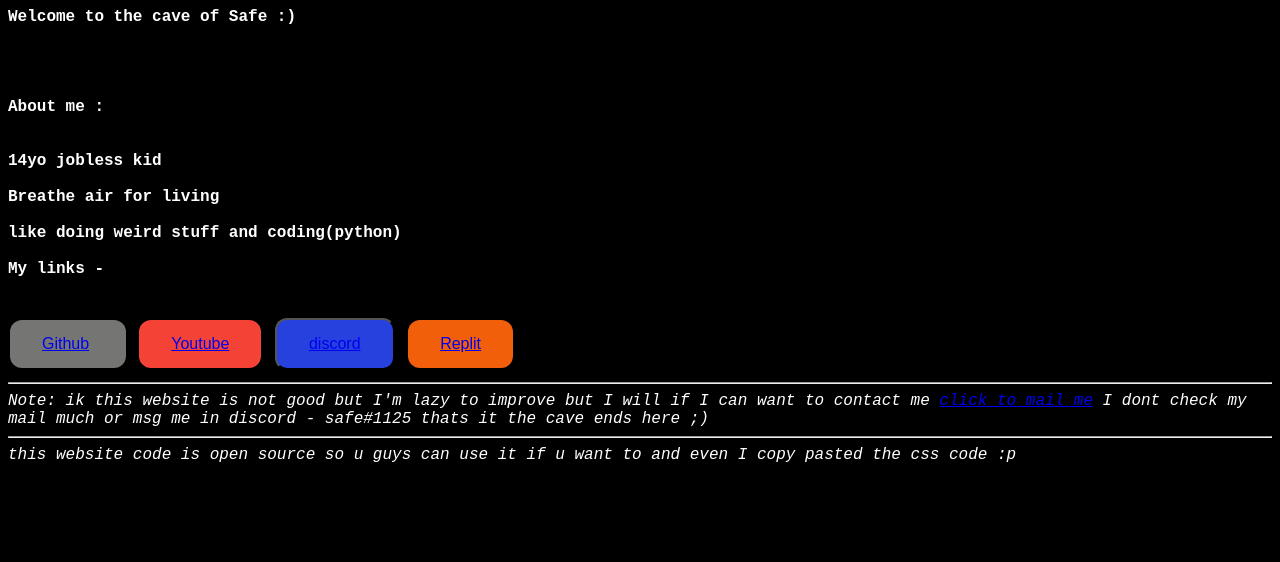
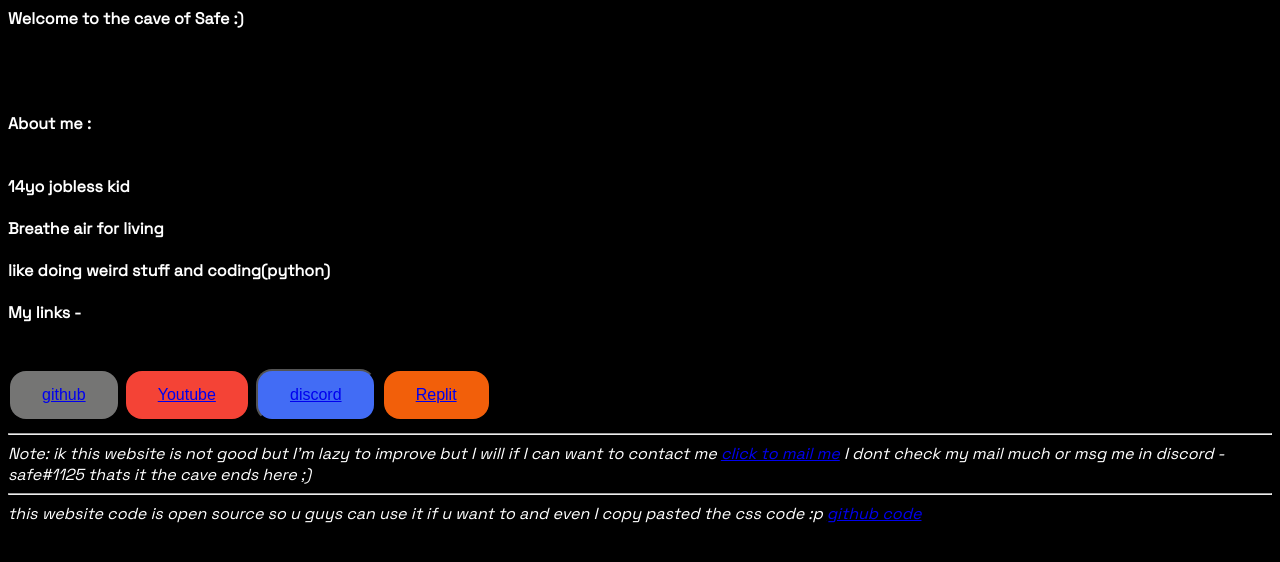
Before and after one commit to safe11811/website, a plain HTML site: page index.html in a window 1280 px wide. Drawn offline with Linux system fonts and the light colour scheme.

Commit message:
Update index.html

```diff
--- a/index.html
+++ b/index.html
@@ -1,16 +1,18 @@
 <!DOCTYPE html>
 <html lang="en">
 <head>
+<link rel="preconnect" href="https://fonts.googleapis.com">
+<link rel="preconnect" href="https://fonts.gstatic.com" crossorigin>
+<link href="https://fonts.googleapis.com/css2?family=Space+Grotesk&family=Space+Mono&display=swap" rel="stylesheet">
   <meta charset="UTF-8">
   <meta http-equiv="X-UA-Compatible" content="IE=edge">
   <meta name="viewport" content="width=device-width, initial-scale=1.0">
   <title>safe.exe welcomes you :)</title>
+</head>
   <style>
-body {
-  font-family: 'Courier New', monospace;
-}
-</style>
-<style>
+  body{
+    font-family: 'Space Grotesk', sans-serif;
+  }
 .button {
   background-color: #757574; /* Green */
   border: none;
@@ -22,7 +24,8 @@ body {
   font-size: 16px;
   margin: 4px 2px;
   cursor: pointer;
-  border-radius: 12px;
+  border-radius: 16px;
+
 }
 
 .button2 {background-color: #008CBA;
@@ -35,7 +38,7 @@ body {
   font-size: 16px;
   margin: 4px 2px;
   cursor: pointer;
-         border-radius: 12px;} /* Blue */
+         border-radius: 16px;} /* Blue */
 .button3 {background-color: #f44336;
            border: none;
   color: white;
@@ -46,8 +49,8 @@ body {
   font-size: 16px;
   margin: 4px 2px;
   cursor: pointer;
-         border-radius: 12px;} /* Red */
-.button4 {background-color: #2641de;
+         border-radius: 16px;} /* Red */
+.button4 {background-color: #426cf5;
   color: white;
   padding: 15px 32px;
   text-align: center;
@@ -56,7 +59,7 @@ body {
   font-size: 16px;
   margin: 4px 2px;
   cursor: pointer;
-         border-radius: 12px;} /* Gray */
+         border-radius: 16px;} /* Gray */
 .button5 {background-color: #f25f0a;
            border: none;
   color: white;
@@ -67,10 +70,16 @@ body {
   font-size: 16px;
   margin: 4px 2px;
   cursor: pointer;
-         border-radius: 12px;}
+         border-radius: 16px;}
+github{
+   width: 50px;
+   height: 50px;
+}
+
 </style>
 </head>
 <body bgcolor="#000000" text="#FFFFFF">
+
 
   <b>
   Welcome to the cave of Safe :)<br>
@@ -91,12 +100,13 @@ body {
   My links - <br>
         <br>
         <br>
-    <button class="button"><a href="https://github.com/safe11811" target="blank">Github</a>
-    <img scr="github.png"></button>
+    <button class="button"><a href="https://github.com/safe11811" target="blank">github</a>
+  </button>
         <button class="button3"><a href="https://www.youtube.com/channel/UCdGAezwvTu0T2w83E2RopxA" target="blank" >Youtube</a>
     </button>
 
             <button class="button4"><a href="https://discord.gg/bTYdzSJXYh" target="blank">discord</a>
+
     </button>
             <button class="button5"><a href="https://replit.com/@safe11881" target="blank">Replit</a>
     </button>
@@ -105,6 +115,6 @@ body {
   <hr>
   <i>Note: ik this website is not good but I'm lazy to improve but I will if I can want to contact me <a href="mailto:safe11881@gmail">click to mail me</a> I dont check my mail much or msg me in discord - safe#1125 thats it the cave ends here ;)</i>
   <hr>
-  <i>this website code is open source so u guys can use it if u want to and even I copy pasted the css code :p </i>
+  <i>this website code is open source so u guys can use it if u want to and even I copy pasted the css code :p <a href="https://github.com/safe11811/website">github code</a></i>
 </body>
 </html>
```
